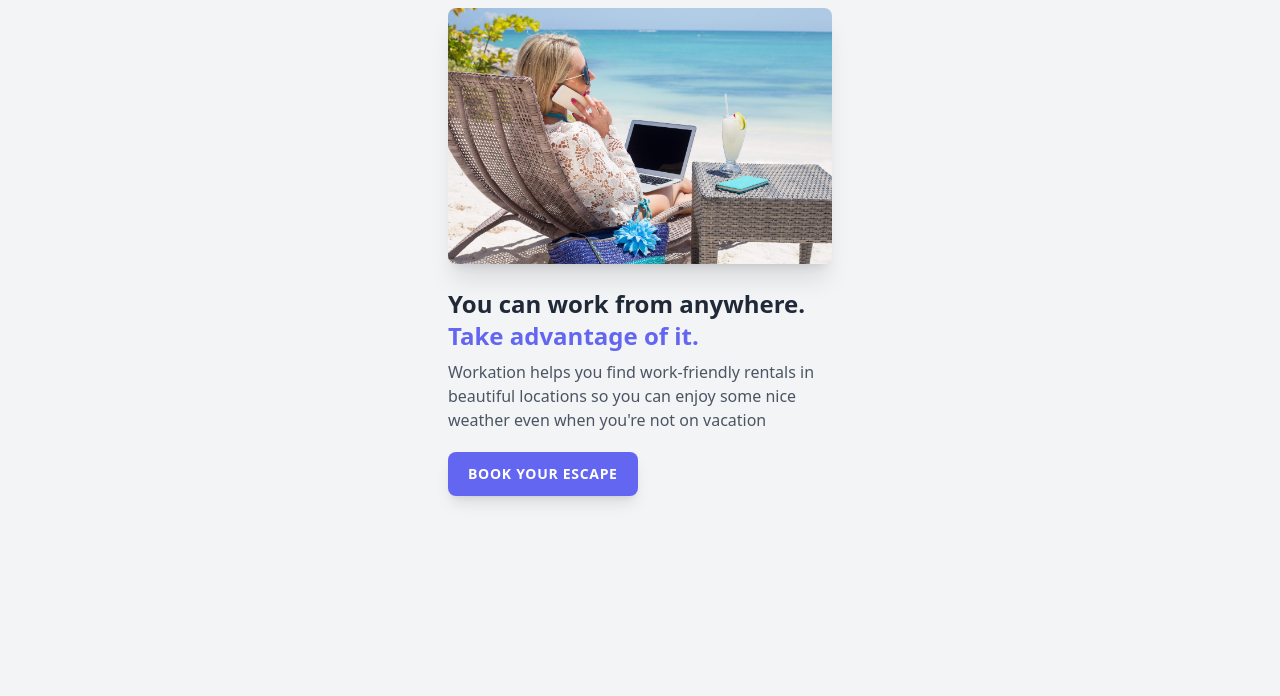
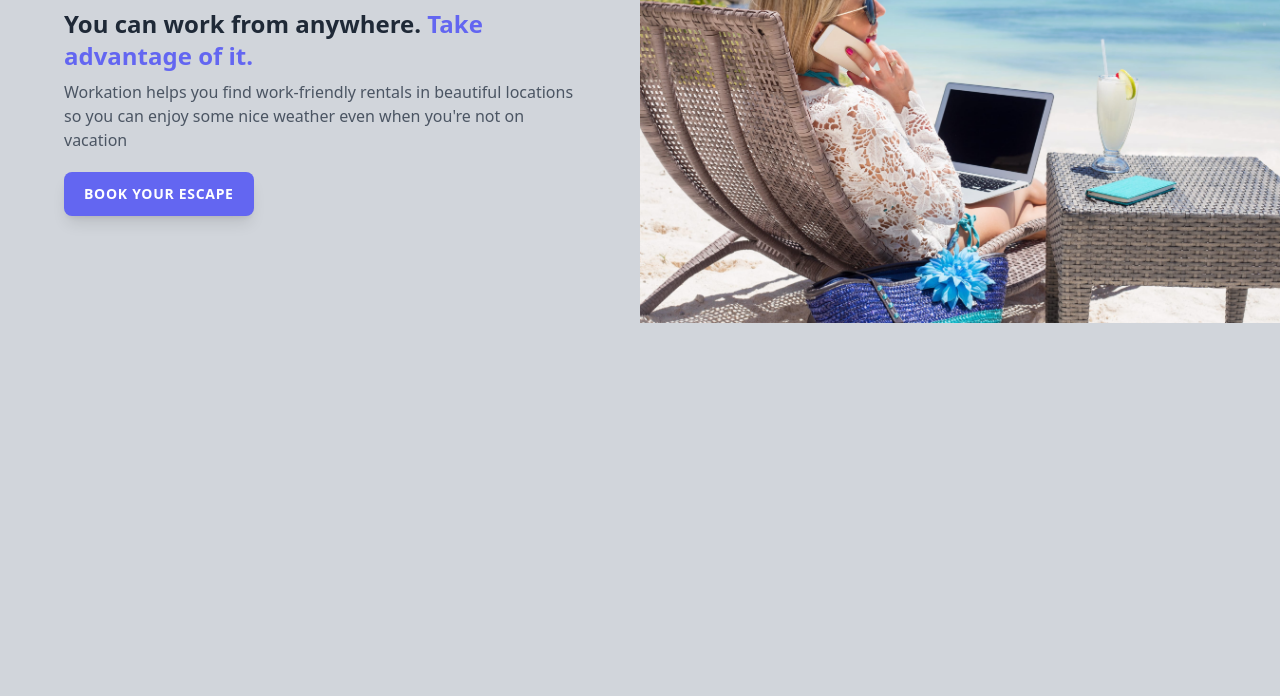
Before and after one commit to riyoneri/workcation-website, a website: page index.html in a window 1280 px wide. Shown: the part 104-800 px from the top of the page. Drawn offline with Linux system fonts and the light colour scheme.

Commit message:
Responsive design

```diff
--- a/index.html
+++ b/index.html
@@ -9,10 +9,11 @@
     <link rel="stylesheet" href="/build/tailwind.css">
 </head>
 
-<body class="bg-gray-100">
-    <div class="py-12 px-8 max-w-md mx-auto">
+<body class="bg-gray-300">
+    <div class="grid grid-cols-1 sm:grid-cols-2 ">
+        <div class="py-12 px-8 max-w-md sm:max-w-xl mx-auto">
             <img class="h-10" src="/img/logo.svg" alt="Workcation logo">
-        <img class="mt-6 rounded-lg shadow-xl" src="/img/beach-work.jpg" alt="Woman on workcation">
+            <img class="mt-6 rounded-lg shadow-xl block sm:hidden" src="/img/beach-work.jpg" alt="Woman on workcation">
             <h1 class="mt-6 text-2xl font-bold text-gray-800">You can work from anywhere. <span class="text-indigo-500">Take
                     advantage of it.</span></h1>
             <p class="mt-2 text-gray-600 ">
@@ -20,7 +21,12 @@
                 can enjoy some nice weather even when you're not on vacation
             </p>
             <div class="mt-5">
-            <a class="py-3 px-5 inline-block  bg-indigo-500 rounded-lg shadow-lg uppercase text-white tracking-wider text-sm font-semibold" href="#">Book your escape</a>
+                <a class="py-3 px-5 inline-block  bg-indigo-500 rounded-lg shadow-lg uppercase text-white tracking-wider text-sm font-semibold"
+                    href="#">Book your escape</a>
+            </div>
+        </div>
+        <div class="hidden sm:inline">
+            <img class="" src="/img/beach-work.jpg" alt="Woman on workcation">
         </div>
     </div>
 </body>
```
Also changed, not shown: build/tailwind.css. Lines whose indentation alone changed are shown as unchanged.
